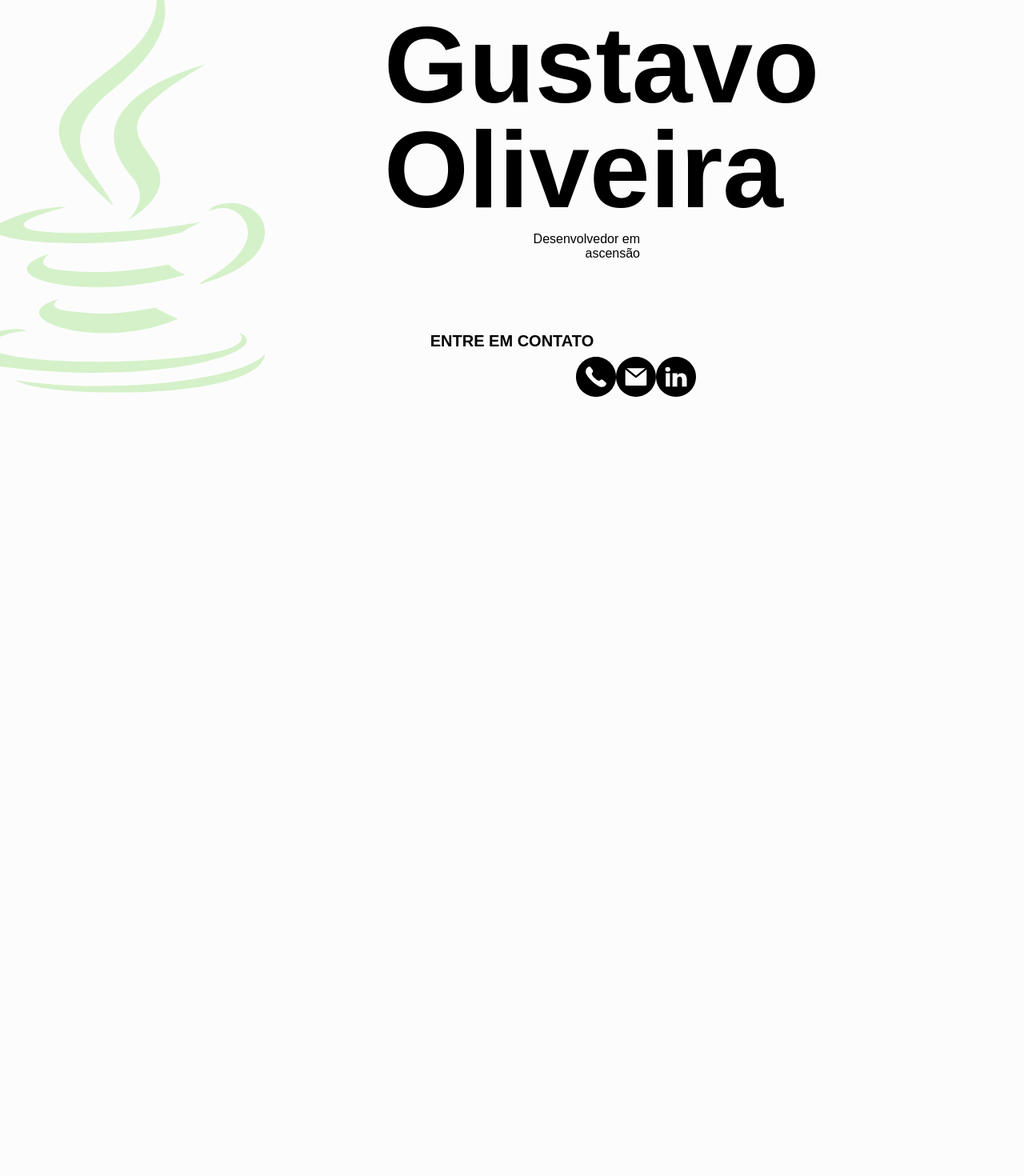
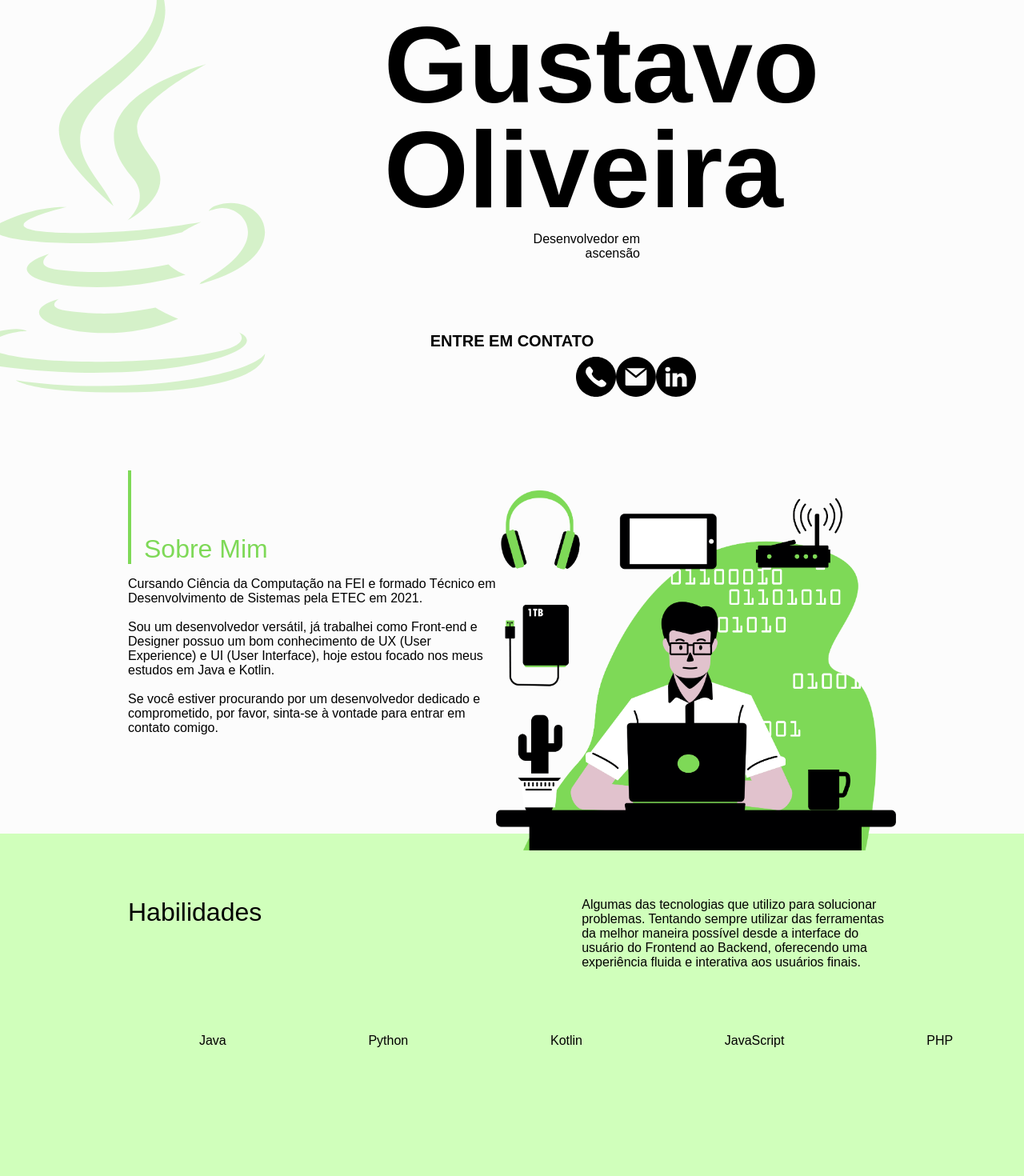
Before and after one commit to OliveiraGusta/MeuPortifolio, a website: page public/index.html in a window 1280 px wide. Shown: the part 301-1771 px from the top of the page at 80% size. Before the commit the page ends 819 px from the top, so only its background shows below. Drawn offline with Linux system fonts and the light colour scheme.

Commit message:
feat <Sobre>: Adicionado Texto e imagem

```diff
--- a/public/index.html
+++ b/public/index.html
@@ -71,6 +71,40 @@
         </div>
     </div>
 
+    <div class="about-container">
+        <div>
+            <h2>Sobre Mim</h2>
+            <p>Cursando Ciência da Computação na FEI e formado Técnico em Desenvolvimento de Sistemas pela ETEC em 2021.
+                <br><br>
+                Sou um desenvolvedor versátil, já trabalhei como Front-end e Designer possuo um bom conhecimento de UX
+                (User Experience) e UI (User Interface), hoje estou focado nos meus estudos em Java e Kotlin.
+                <br><br>
+                Se você estiver procurando por um desenvolvedor dedicado e comprometido, por favor, sinta-se à vontade
+                para entrar em contato comigo.
+            </p>
+        </div>
+
+        <div>
+            <img src="./assets/images/person-with-computer.png" width="500"
+                alt="Man in glasses using computer with various electronic devices in the background: Headphones, HD, route and outhers.">
+        </div>
+    </div>
+
+    <div class="skills-container">
+        <div class="skills-text-container">
+            <h2>Habilidades</h2>
+            <p>Algumas das tecnologias que utilizo para solucionar problemas. Tentando sempre utilizar das ferramentas
+                da melhor maneira possível desde a interface do usuário do Frontend ao Backend, oferecendo uma
+                experiência fluida e interativa aos usuários finais.</p>
+        </div>
+        <div class="skills-cards-container">
+            <div>Java</div>
+            <div>Python</div>
+            <div>Kotlin</div>
+            <div>JavaScript</div>
+            <div>PHP</div>
+        </div>
+    </div>
 
 
 </body>
--- a/public/style/home.css
+++ b/public/style/home.css
@@ -183,3 +183,53 @@ body{
 .icons-contact-container img:hover {
     transform: translateY(-5px);
 }
+
+.about-container{
+    display: flex;
+    justify-content: center;
+    padding: 10vh 20vh 0 20vh;
+
+}
+
+.about-container div h2{
+    padding: 10vh 0 0 2vh;
+    margin-bottom: 2vh;
+    border-left: 4px solid var(--lightgreen);
+
+    font-size: 2em;
+    color: var(--lightgreen);
+}
+.about-container div p{
+   font-weight: 100;
+}
+
+#about-container div img{
+    padding-left: 10vh;
+
+}
+
+.skills-container{
+    margin-top: -50px;
+    padding-bottom: 20vh;
+    background-color: var(--lightgreen-secondary);
+
+}
+
+.skills-text-container{
+    padding: 10vh 20vh 0 20vh;
+
+    display: flex;
+    justify-content: space-between;
+}
+
+.skills-text-container h2{
+    padding-right: 50vh;
+
+    font-size: 2em;
+}
+
+.skills-cards-container{
+    padding: 10vh 0 0 20vh;
+    display: flex;
+    justify-content: space-around;
+}
```
Also changed, not shown: public/assets/images/person-with-computer.png (added).
